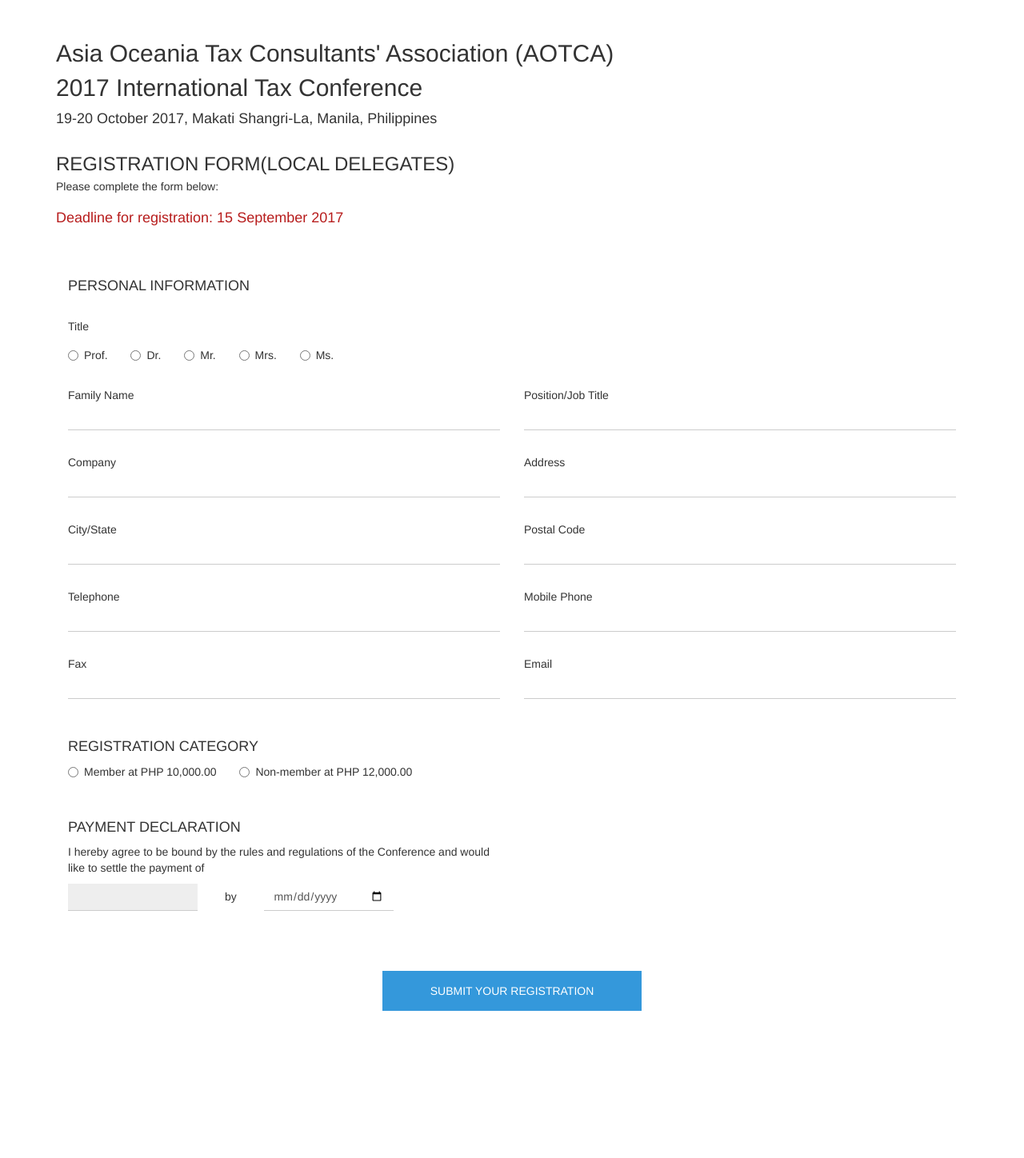
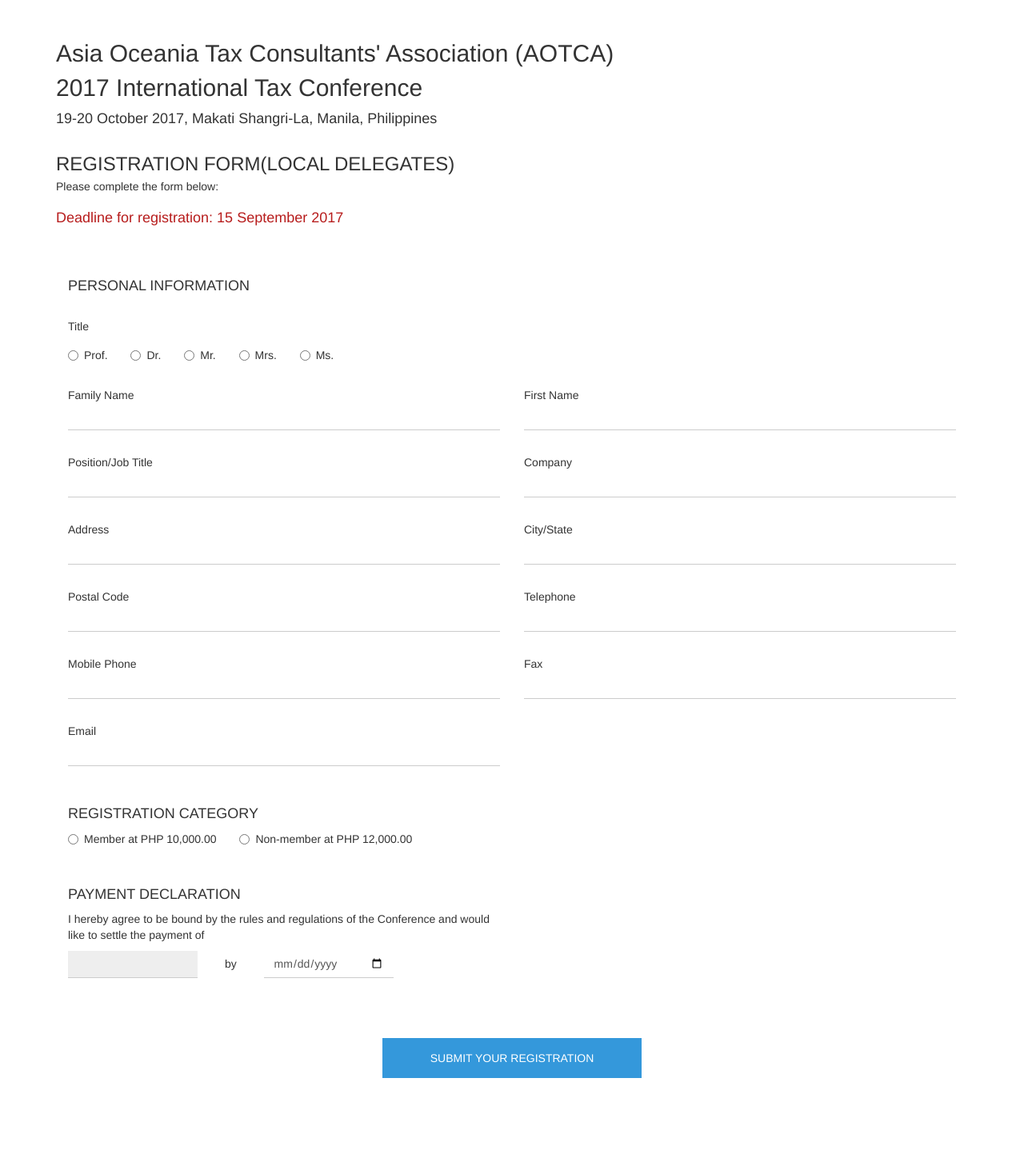
Before and after one commit to aotca2017/aoc2017local, a Jekyll site: the page built from index.html, in a window 1280 px wide. Shown: the whole page at 80% size. Built offline with Jekyll 4.4.1, drawn with Linux system fonts in a browser that asks for light colours; before the commit the page ends 1364 px from its top, so only the background shows below that.

Commit message:
Update id

```diff
--- a/_includes/content.html
+++ b/_includes/content.html
@@ -7,7 +7,7 @@
     <script type="text/javascript">var submitted = false;</script>
     <iframe name="hidden_iframe" id="hidden_iframe" style="display:none;)"></iframe>
 
-    <form id="form-content" name="" action="https://docs.google.com/forms/d/e/1FAIpQLSddShhkUEoRk1PUhvLnL6DETZSMEDyOpvl-0faYYCZz6xGNfA/formResponse" class="form-content clearfix" target="hidden_iframe" method="POST">
+    <form id="form-content" name="" action="https://docs.google.com/forms/d/e/1FAIpQLSc1exPEXdWL3RkaIZWS7DXWxONydrjWFG0DLbjA-wEzRMli2w/formResponse" class="form-content clearfix" target="hidden_iframe" method="POST">
         <div class="form-item radio clearfix col-md-12">
             <h2 class="form-header">PERSONAL INFORMATION</h2>
             <span class="content-title stylized-header">Title</span>
@@ -26,57 +26,63 @@
             <label class="radio-inline">
                 <input class="radioTitle" type="radio" name="titleRadio" value="Ms">Ms.
             </label>
-            <input class="hidden radioListValue" name="entry.347932930" id="entry.347932930" value="">
+            <input class="hidden radioListValue" name="entry.32644508" id="entry.32644508" value="">
         </div>
 
         <div class="form-item clearfix col-md-6">
             <span class="content-title stylized-header">Family Name</span>
-            <input class="content-input form-control" name="entry.1748056055" id="entry.1748056055" autocomplete="off" required type="text" value="" aria-required="true" aria-invalid="false">
+            <input class="content-input form-control" name="entry.1354023227" id="entry.1748056055" autocomplete="off" required type="text" value="" aria-required="true" aria-invalid="false">
+        </div>
+
+
+        <div class="form-item clearfix col-md-6">
+            <span class="content-title stylized-header">First Name</span>
+            <input class="content-input form-control" name="entry.1657772505" id="entry.1657772505" autocomplete="off" required type="text" value="" aria-required="true" aria-invalid="false">
         </div>
 
         <div class="form-item clearfix col-md-6">
             <span class="content-title stylized-header">Position/Job Title</span>
-            <input class="content-input form-control" name="entry.1274405084" id="entry.1274405084" autocomplete="off" required type="text" value="" aria-required="true" aria-invalid="false">
+            <input class="content-input form-control" name="entry.418964011" id="entry.418964011" autocomplete="off" required type="text" value="" aria-required="true" aria-invalid="false">
         </div>
 
         <div class="form-item clearfix col-md-6">
             <span class="content-title stylized-header">Company</span>
-            <input class="content-input form-control" name="entry.1345118129" id="entry.1345118129" autocomplete="off" required type="text" value="" aria-required="true" aria-invalid="false">
+            <input class="content-input form-control" name="entry.488532509" id="entry.488532509" autocomplete="off" required type="text" value="" aria-required="true" aria-invalid="false">
         </div>
 
         <div class="form-item clearfix col-md-6">
             <span class="content-title stylized-header">Address</span>
-            <input class="content-input form-control" name="entry.1002303056" id="entry.1002303056" autocomplete="off" required type="text" value="" aria-required="true" aria-invalid="false">
+            <input class="content-input form-control" name="entry.1914526544" id="entry.1914526544" autocomplete="off" required type="text" value="" aria-required="true" aria-invalid="false">
         </div>
 
         <div class="form-item clearfix col-md-6">
             <span class="content-title stylized-header">City/State</span>
-            <input class="content-input form-control" name="entry.572929657" id="entry.572929657" autocomplete="off" required type="text" value="" aria-required="true" aria-invalid="false">
+            <input class="content-input form-control" name="entry.270703826" id="entry.270703826" autocomplete="off" required type="text" value="" aria-required="true" aria-invalid="false">
         </div>
 
         <div class="form-item clearfix col-md-6">
             <span class="content-title stylized-header">Postal Code</span>
-            <input class="content-input form-control" name="entry.264134874" id="entry.264134874" autocomplete="off" required type="number" value="" aria-required="true" aria-invalid="false">
+            <input class="content-input form-control" name="entry.1346529510" id="entry.1346529510" autocomplete="off" required type="number" value="" aria-required="true" aria-invalid="false">
         </div>
 
         <div class="form-item clearfix col-md-6">
             <span class="content-title stylized-header">Telephone</span>
-            <input class="content-input form-control" name="entry.876714282" id="entry.876714282" autocomplete="off"  type="number" value="" aria-required="true" aria-invalid="false">
+            <input class="content-input form-control" name="entry.926048013" id="entry.926048013" autocomplete="off"  type="number" value="" aria-required="true" aria-invalid="false">
         </div>
 
         <div class="form-item clearfix col-md-6">
             <span class="content-title stylized-header">Mobile Phone</span>
-            <input class="content-input form-control" name="entry.1246494802" id="entry.1246494802" autocomplete="off" required type="number" value="" aria-required="true" aria-invalid="false">
+            <input class="content-input form-control" name="entry.454220198" id="entry.454220198" autocomplete="off" required type="number" value="" aria-required="true" aria-invalid="false">
         </div>
 
         <div class="form-item clearfix col-md-6">
             <span class="content-title stylized-header">Fax</span>
-            <input class="content-input form-control" name="entry.1925465022" id="entry.1925465022" autocomplete="off"  type="number" value="" aria-required="true" aria-invalid="false">
+            <input class="content-input form-control" name="entry.1485906308" id="entry.1485906308" autocomplete="off"  type="number" value="" aria-required="true" aria-invalid="false">
         </div>
 
         <div class="form-item clearfix col-md-6">
             <span class="content-title stylized-header">Email</span>
-            <input class="content-input form-control" name="entry.282932038" id="entry.282932038" autocomplete="off" required type="email" value="" aria-required="true" aria-invalid="false">
+            <input class="content-input form-control" name="entry.1487399291" id="entry.1487399291" autocomplete="off" required type="email" value="" aria-required="true" aria-invalid="false">
         </div>
 
         <div class="form-item registration clearfix col-md-12">
@@ -87,15 +93,15 @@
             <label class="radio-inline">
                 <input class="radioRegistration" type="radio" name="registrationRadio" value="12,000.00">Non-member at PHP 12,000.00
             </label>
-            <input class="hidden radioListValue" name="entry.387386757" id="entry.387386757" value="">
+            <input class="hidden radioListValue" name="entry.1887058680" id="entry.1887058680" value="">
         </div>
 
         <div class="form-item  clearfix col-md-6">
             <h2 class="form-header stylized-header">PAYMENT DECLARATION</h2>
             <p class="form-description">I hereby agree to be bound by the rules and regulations of the Conference and would like to settle the payment of</p>
-            <input class="declaration content-input form-control" name="entry.2108846572" id="entry.2108846572" autocomplete="off" required type="text" value="" aria-required="true" aria-invalid="false" disabled>
+            <input class="declaration content-input form-control" name="entry.976169696" id="entry.976169696" autocomplete="off" required type="text" value="" aria-required="true" aria-invalid="false" disabled>
             <span class="separator">by</span>
-            <input class="content-input declaration form-control" placeholder="" name="entry.650012554" id="entry.650012554" autocomplete="off" required type="date" value="" aria-required="true" aria-invalid="false">
+            <input class="content-input declaration form-control" placeholder="" name="entry.966266416" id="entry.966266416" autocomplete="off" required type="date" value="" aria-required="true" aria-invalid="false">
         </div>
 
         <div class="content-button-container col-md-12">
```
